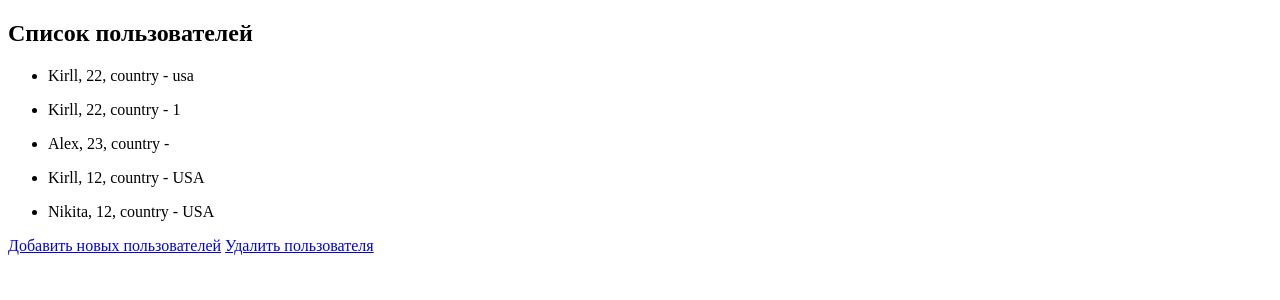
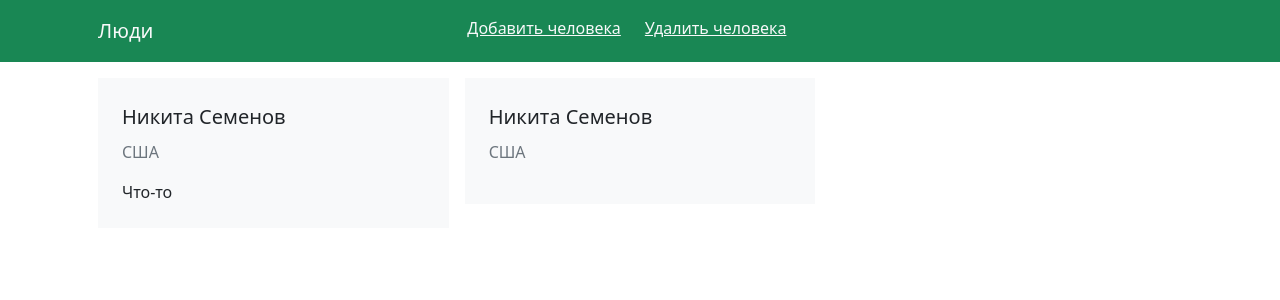
Before and after one commit to BorisPlaton/django_first_repo, a Django app: page /people/view_persons/ in a window 1280 px wide. Shown: the top 300 px of the page. Run offline with Django 4.2, Linux system fonts and the light colour scheme; data comes from the database, SQL or seed files in the repository.

Commit message:
Add person form

```diff
--- a/my_site/people/models.py
+++ b/my_site/people/models.py
@@ -2,10 +2,27 @@ from django.core.validators import MinValueValidator, MaxValueValidator
 from django.db import models
 
 
-class Person(models.Model):
-    name = models.CharField(max_length=30)
-    age = models.IntegerField(validators=[MinValueValidator(1), MaxValueValidator(120)])
-    country = models.CharField(max_length=120, default="USA")
+class Country(models.Model):
+    name = models.CharField(max_length=128, db_index=True, verbose_name="Страна")
 
     def __str__(self):
-        return f"{self.name}, {self.age}, country - {self.country}"
+        return f"{self.name}"
+
+    class Meta:
+        verbose_name = 'Страна'
+        verbose_name_plural = 'Страны'
+
+
+class Person(models.Model):
+    first_name = models.CharField(max_length=30, verbose_name="Имя")
+    second_name = models.CharField(max_length=30, verbose_name="Фамилия")
+    biography = models.TextField(verbose_name="Биография", blank=True)
+    age = models.IntegerField(validators=[MinValueValidator(1), MaxValueValidator(120)], verbose_name="Возраст")
+    country = models.ForeignKey(Country, on_delete=models.PROTECT, verbose_name="Страна")
+
+    def __str__(self):
+        return f"{self.first_name} {self.second_name}, {self.age}, country - {self.country}"
+
+    class Meta:
+        verbose_name = 'Человек'
+        verbose_name_plural = 'Люди'
--- /dev/null
+++ b/my_site/people/templates/people/base.html
@@ -0,0 +1,42 @@
+<!doctype html>
+<html lang="en">
+<head>
+    <meta charset="UTF-8">
+    <meta name="viewport"
+          content="width=device-width, user-scalable=no, initial-scale=1.0, maximum-scale=1.0, minimum-scale=1.0">
+    <meta http-equiv="X-UA-Compatible" content="ie=edge">
+    <link href="https://cdn.jsdelivr.net/npm/bootstrap@5.0.2/dist/css/bootstrap.min.css" rel="stylesheet" integrity="sha384-EVSTQN3/azprG1Anm3QDgpJLIm9Nao0Yz1ztcQTwFspd3yD65VohhpuuCOmLASjC" crossorigin="anonymous">
+    <script src="https://cdn.jsdelivr.net/npm/bootstrap@5.0.2/dist/js/bootstrap.bundle.min.js" integrity="sha384-MrcW6ZMFYlzcLA8Nl+NtUVF0sA7MsXsP1UyJoMp4YLEuNSfAP+JcXn/tWtIaxVXM" crossorigin="anonymous"></script>
+    <title>{% block title %}{% endblock %}</title>
+</head>
+<body>
+
+{% block navbar %}
+<div class="container-fluid bg-success">
+  <div class="container">
+    <div class="p-3">
+      <div class="row">
+
+        <div class="col-lg-4">
+          <a class="navbar-brand link-light" href="{% url 'people:view_persons' %}">Люди</a>
+        </div>
+
+        <div class="col-auto bg-success">
+          <a href="{% url 'people:create_persons'%}" class="link-light">Добавить человека</a>
+        </div>
+
+        <div class="col-auto bg-success">
+          <a href="{% url 'people:delete_person'%}" class="link-light">Удалить человека</a>
+        </div>
+
+      </div>
+    </div>
+  </div>
+</div>
+{% endblock %}
+
+{% block content %}
+{% endblock %}
+
+</body>
+</html>
--- a/my_site/people/templates/people/view_persons.html
+++ b/my_site/people/templates/people/view_persons.html
@@ -1,17 +1,34 @@
-<!DOCTYPE html>
-<html lang="en">
-<head>
-    <meta charset="UTF-8">
-    <title>View persons</title>
-</head>
-<body>
-<h2>Список пользователей</h2>
-{% for person in persons %}
-<ul>
-    <li>{{ person }}</li>
-</ul>
-{% endfor %}
-<a href="{% url 'people:create_persons' %}">Добавить новых пользователей</a>
-<a href="{% url 'people:delete_person' %}">Удалить пользователя</a>
-</body>
-</html>
+{% extends 'people/base.html' %}
+{% block title %}Список пользователей{% endblock %}
+
+{% block content %}
+<div class="container-fluid">
+	<div class="container">
+		<div class="p-3">
+			<div class="row g-3">
+			{% for person in persons %}
+				<div class="col-4">
+					<div class="d-flex flex-column p-3 bg-light fw-light">
+
+						<div class="p-2">
+							<span class="lead">{{ person.first_name}} {{ person.second_name }}</span>
+						</div>
+
+						<div class="px-2">
+							<span class="text-secondary">{{ person.country.name }}</span>
+						</div>
+
+						<div class="p-2 pt-3">
+							<span>
+								{{ person.biography }}
+							</span>
+						</div>
+
+					</div>
+				</div>
+			{% endfor %}
+			</div>
+		</div>
+	</div>
+</div>
+{% endblock %}
--- a/my_site/people/urls.py
+++ b/my_site/people/urls.py
@@ -8,5 +8,5 @@ urlpatterns = [
     path("view_persons/", view=views.view_persons, name="view_persons"),
     path("create_person/", view=views.create_person, name="create_persons"),
     path("delete_person/", view=views.delete_person, name="delete_person"),
-    path("", view=views.index, name="people:index")
+    path("", view=views.index, name="index")
 ]
--- a/my_site/people/views.py
+++ b/my_site/people/views.py
@@ -3,13 +3,16 @@ from django.shortcuts import render, redirect
 from django.urls import reverse
 
 from .models import Person
+from .forms import CreatePersonForm
 
 
 def create_person(request):
+    form = CreatePersonForm(request.POST or None)
     if request.POST:
-        Person.objects.create(name=request.POST['name'], age=request.POST['age'])
-        return redirect(reverse('people:create_persons'))
-    return render(request, "people/create_person.html")
+        if form.is_valid():
+            form.save()
+            return redirect(reverse('people:create_persons'))
+    return render(request, "people/create_person.html", context={"form": form})
 
 
 def delete_person(request):
```
Also changed, not shown: my_site/people/admin.py (+16 -2 lines), my_site/people/forms.py (added, +20 -0 lines), my_site/people/templates/people/create_person.html (+16 -15 lines), my_site/people/templates/people/index.html (deleted, +0 -10 lines), my_site/db.sqlite3, my_site/people/migrations/0002_country_alter_person_options_remove_person_name_and_more.py (added), my_site/people/migrations/0003_alter_country_name_alter_person_age_and_more.py (added).
